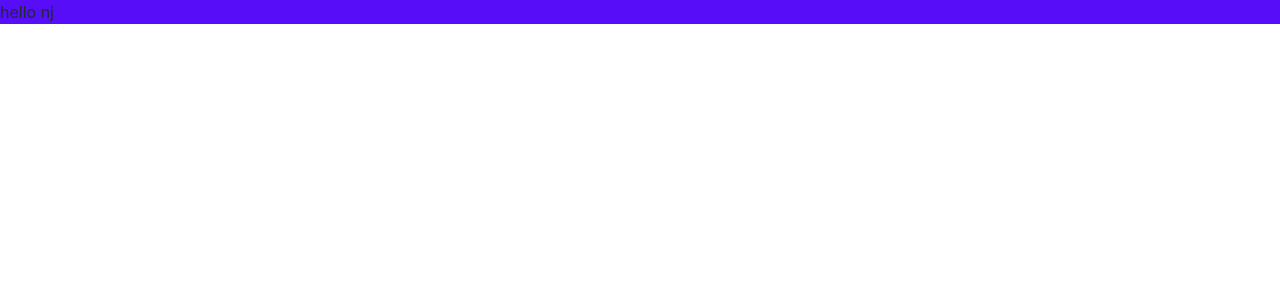
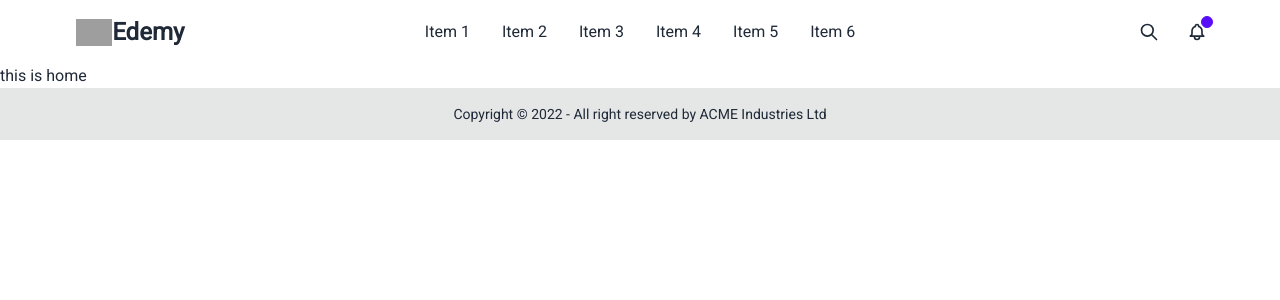
Before and after one commit to nuruzaman-milon/education-learning-client-repo, a React (Create React App) app: page / in a window 1280 px wide. Shown: the top 300 px of the page. Built offline with nearby package versions, Linux system fonts and the light colour scheme; grey boxes are pictures that could not be loaded.

Commit message:
setup route & add google font roboto

```diff
--- a/public/index.html
+++ b/public/index.html
@@ -2,7 +2,7 @@
 <html lang="en">
   <head>
     <meta charset="utf-8" />
-    <link rel="icon" href="%PUBLIC_URL%/favicon.ico" />
+    <link rel="icon" href="https://png.pngtree.com/png-vector/20220706/ourmid/pngtree-tree-logo-design-simple-hexagon-shape-png-image_5705992.png" />
     <meta name="viewport" content="width=device-width, initial-scale=1" />
     <meta name="theme-color" content="#000000" />
     <meta
@@ -15,6 +15,7 @@
       user's mobile device or desktop. See https://developers.google.com/web/fundamentals/web-app-manifest/
     -->
     <link rel="manifest" href="%PUBLIC_URL%/manifest.json" />
+
     <!--
       Notice the use of %PUBLIC_URL% in the tags above.
       It will be replaced with the URL of the `public` folder during the build.
@@ -24,7 +25,7 @@
       work correctly both with client-side routing and a non-root public URL.
       Learn how to configure a non-root public URL by running `npm run build`.
     -->
-    <title>React App</title>
+    <title>Edemy</title>
   </head>
   <body>
     <noscript>You need to enable JavaScript to run this app.</noscript>
--- a/src/App.js
+++ b/src/App.js
@@ -1,9 +1,11 @@
-// import './App.css';
+import { RouterProvider } from "react-router-dom";
+// import Header from "./shared/Header/Header";
+import { router } from "./Routes/Routes";
 
 function App() {
   return (
-    <div className="App">
-      <h1 className="bg-primary">hello nj</h1>
+    <div className="App font-roboto">
+      <RouterProvider router={router}></RouterProvider>
     </div>
   );
 }
--- /dev/null
+++ b/src/Routes/Routes.js
@@ -0,0 +1,19 @@
+import React from 'react';
+import { createBrowserRouter } from 'react-router-dom';
+import Main from '../layouts/Main';
+import Home from '../pages/Home';
+
+
+
+export const router = createBrowserRouter([
+     {
+         path:'/',
+         element: <Main></Main>,
+         children:[
+            {
+                path:'/',
+                element:<Home></Home>
+            }
+         ]
+     }
+ ])
--- a/src/index.css
+++ b/src/index.css
@@ -1,3 +1,5 @@
+@import url('https://fonts.googleapis.com/css2?family=Roboto&display=swap');
+
 @tailwind base;
 @tailwind components;
 @tailwind utilities;
--- /dev/null
+++ b/src/layouts/Main.js
@@ -0,0 +1,18 @@
+import React from 'react';
+import { Outlet } from 'react-router-dom';
+import Footer from '../shared/Header/Footer/Footer';
+import Header from '../shared/Header/Header';
+
+
+const Main = () => {
+
+    return (
+        <div>
+            <Header></Header>
+            <Outlet></Outlet>
+            <Footer></Footer>
+        </div>
+    );
+};
+
+export default Main;
--- /dev/null
+++ b/src/pages/Home.js
@@ -0,0 +1,13 @@
+import React from 'react';
+
+const Home = () => {
+    return (
+        <div>
+            <h1>this is home</h1>
+            {/* <img src="https://png.pngtree.com/png-vector/20220706/ourmid/pngtree-tree-logo-design-simple-hexagon-shape-png-image_5705992.png" alt="" /> */}
+
+        </div>
+    );
+};
+
+export default Home;
--- /dev/null
+++ b/src/pages/NotFound.js
@@ -0,0 +1,11 @@
+import React from 'react';
+
+const NotFound = () => {
+    return (
+        <div>
+            <h1>404 not found!</h1>
+        </div>
+    );
+};
+
+export default NotFound;
--- /dev/null
+++ b/src/shared/Header/Footer/Footer.js
@@ -0,0 +1,15 @@
+import React from 'react';
+
+const Footer = () => {
+    return (
+        <div>
+            <footer className="footer footer-center p-4 bg-base-300 text-base-content">
+                <div>
+                    <p>Copyright © 2022 - All right reserved by ACME Industries Ltd</p>
+                </div>
+            </footer>
+        </div>
+    );
+};
+
+export default Footer;
--- /dev/null
+++ b/src/shared/Header/Header.js
@@ -0,0 +1,51 @@
+import React from 'react';
+import { Link } from 'react-router-dom';
+
+const Header = () => {
+  return (
+    <div className='bg-base-100'>
+      <div className="navbar w-[92%] mx-auto">
+        <div className="navbar-start">
+          <div className="dropdown">
+            <label tabIndex={0} className="btn btn-ghost btn-circle lg:hidden">
+              <svg xmlns="http://www.w3.org/2000/svg" fill="none" viewBox="0 0 24 24" className="inline-block w-5 h-5 stroke-current"><path strokeLinecap="round" strokeLinejoin="round" strokeWidth="2" d="M4 6h16M4 12h16M4 18h16"></path></svg>
+            </label>
+            <ul tabIndex={0} className="menu menu-compact dropdown-content mt-3 p-2 shadow bg-base-100 rounded-box w-52">
+              <li><a>Item 1</a></li>
+              <li><a>Item 2</a></li>
+              <li><a>Item 3</a></li>
+              <li><a>Item 4</a></li>
+              <li><a>Item 5</a></li>
+              <li><a>Item 6</a></li>
+            </ul>
+          </div>
+          <Link to='/' className="btn btn-ghost normal-case text-2xl font-bold "><img className='w-9' src="https://png.pngtree.com/png-vector/20220706/ourmid/pngtree-tree-logo-design-simple-hexagon-shape-png-image_5705992.png" alt="" /> Edemy</Link>
+        </div>
+        <div className="navbar-center">
+          <ul className="hidden lg:flex menu menu-horizontal p-0">
+            <li><a>Item 1</a></li>
+            <li><a>Item 2</a></li>
+            <li><a>Item 3</a></li>
+            <li><a>Item 4</a></li>
+            <li><a>Item 5</a></li>
+            <li><a>Item 6</a></li>
+          </ul>
+
+        </div>
+        <div className="navbar-end">
+          <button className="btn btn-ghost btn-circle">
+            <svg xmlns="http://www.w3.org/2000/svg" className="h-5 w-5" fill="none" viewBox="0 0 24 24" stroke="currentColor"><path strokeLinecap="round" strokeLinejoin="round" strokeWidth="2" d="M21 21l-6-6m2-5a7 7 0 11-14 0 7 7 0 0114 0z" /></svg>
+          </button>
+          <button className="btn btn-ghost btn-circle">
+            <div className="indicator">
+              <svg xmlns="http://www.w3.org/2000/svg" className="h-5 w-5" fill="none" viewBox="0 0 24 24" stroke="currentColor"><path strokeLinecap="round" strokeLinejoin="round" strokeWidth="2" d="M15 17h5l-1.405-1.405A2.032 2.032 0 0118 14.158V11a6.002 6.002 0 00-4-5.659V5a2 2 0 10-4 0v.341C7.67 6.165 6 8.388 6 11v3.159c0 .538-.214 1.055-.595 1.436L4 17h5m6 0v1a3 3 0 11-6 0v-1m6 0H9" /></svg>
+              <span className="badge badge-xs badge-primary indicator-item"></span>
+            </div>
+          </button>
+        </div>
+      </div>
+    </div>
+  );
+};
+
+export default Header;
--- a/tailwind.config.js
+++ b/tailwind.config.js
@@ -4,7 +4,11 @@ module.exports = {
     "./src/**/*.{js,jsx,ts,tsx}",
   ],
   theme: {
-    extend: {},
+    extend: {
+      fontFamily:{
+        roboto:['Roboto', 'sans-serif'],
+      },
+    },
   },
   // plugins: [require("daisyui")],
   plugins: [require("daisyui")],
```
